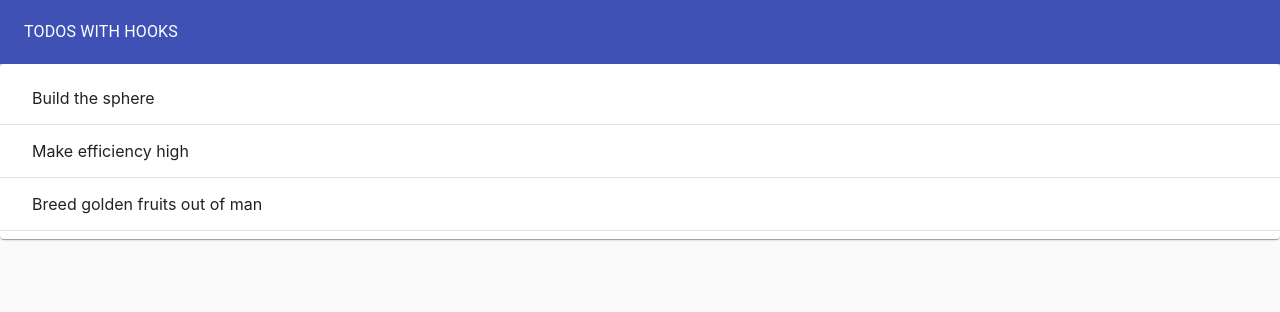
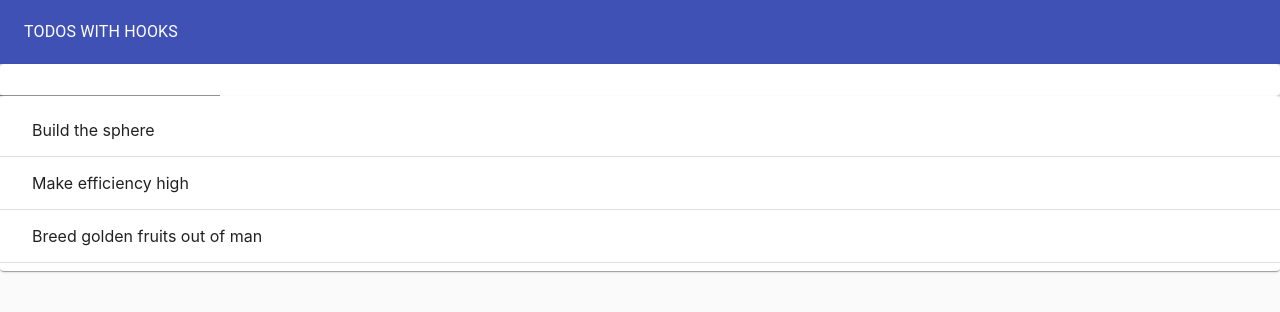
Before and after one commit to appsius/todo_four, a React (Create React App) app: page / in a window 1280 px wide. Shown: the top 312 px of the page. Built offline with nearby package versions, Linux system fonts and the light colour scheme; the HTML template or start-up script is replaced by a standard one.

Commit message:
Adding our Form with Hooks

```diff
--- a/src/TodoApp.js
+++ b/src/TodoApp.js
@@ -1,5 +1,6 @@
 import React, { useState } from 'react';
 import TodoList from './TodoList';
+import TodoForm from './TodoForm';
 import Typography from '@material-ui/core/Typography';
 import Paper from '@material-ui/core/Paper';
 import AppBar from '@material-ui/core/AppBar';
@@ -13,6 +14,9 @@
     { id: 3, task: 'Breed golden fruits out of man', completed: false }
   ];
   const [todos, setTodos] = useState(initialTodos);
+  const addTodo = newTodoText => {
+    setTodos([...todos, { id: 4, task: newTodoText, completed: false }]);
+  };
   return (
     <Paper
       style={{
@@ -28,6 +32,7 @@
           <Typography color='inherit'>TODOS WITH HOOKS</Typography>
         </Toolbar>
       </AppBar>
+      <TodoForm addTodo={addTodo} />
       <TodoList todos={todos} />
     </Paper>
   );
--- /dev/null
+++ b/src/TodoForm.js
@@ -0,0 +1,23 @@
+import React from 'react';
+import { TextField } from '@material-ui/core';
+import { Paper } from '@material-ui/core';
+import useInputState from './hooks/useInputState';
+
+function TodoForm({ addTodo }) {
+  const [value, handleChange, reset] = useInputState('');
+  return (
+    <Paper>
+      <form
+        onSubmit={e => {
+          e.preventDefault();
+          addTodo(value);
+          reset();
+        }}
+      >
+        <TextField value={value} onChange={handleChange} />
+      </form>
+    </Paper>
+  );
+}
+
+export default TodoForm;
--- /dev/null
+++ b/src/hooks/useInputState.js
@@ -0,0 +1,11 @@
+import { useState } from 'react';
+export default initialVal => {
+  const [value, setValue] = useState(initialVal);
+  const handleChange = e => {
+    setValue(e.target.value);
+  };
+  const reset = () => {
+    setValue('');
+  };
+  return [value, handleChange, reset];
+};
```
